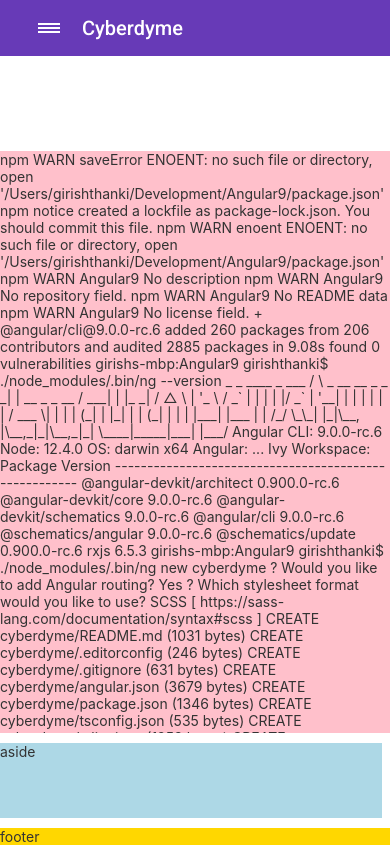
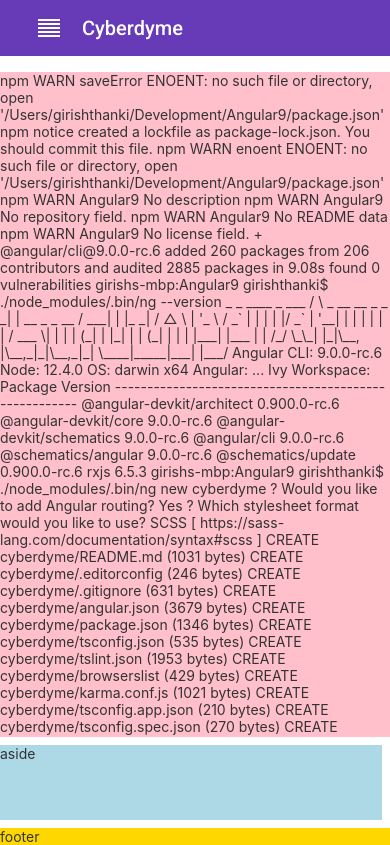
Before and after one commit to cyberdyme/cyberdyme, an Angular app: page / in a window 390 px wide. Built offline with nearby package versions, Linux system fonts and the light colour scheme.

Commit message:
Animate side nav

```diff
--- a/src/app/navigation/navigation.component.html
+++ b/src/app/navigation/navigation.component.html
@@ -1,55 +1,18 @@
-<!--
-<mat-toolbar style="z-index: 999;" color="primary">
-    <div (click)="toggleSideNav()" class="btn">
-        <div class="icon-bar" [@hamburguerX]="isHamburguer ? 'hamburguer' : 'topX'"></div>
-        <div class="icon-bar" [@hamburguerX]="isHamburguer ? 'hamburguer' : 'hide'"></div>
-        <div class="icon-bar" [@hamburguerX]="isHamburguer ? 'hamburguer' : 'bottomX'"></div>
-    </div>
-    <span>Cyberdyme</span>
-</mat-toolbar>
-
-<mat-sidenav-container class="sidenav-container">
-    <mat-sidenav #drawer class="sidenav" fixedInViewport [attr.role]="(isHandset$ | async) ? 'dialog' : 'navigation'" [mode]="(isHandset$ | async) ? 'over' : 'side'" [opened]="(isHandset$ | async) === false">
-        <div style="height: 64px; background-color: yellow;">
-
-        </div>
-        <mat-nav-list>
-            <a mat-list-item href="#">Link 2</a>
-            <a mat-list-item href="#">Link 3</a>
-            <a mat-list-item href="#">Link 4</a>
-        </mat-nav-list>
-    </mat-sidenav>
-    <mat-sidenav-content>
-        <router-outlet></router-outlet>
-    </mat-sidenav-content>
-</mat-sidenav-container>
--->
-
 <div class="container">
     <header>
         <mat-toolbar style="z-index: 999;" color="primary">
             <div (click)="toggleSideNav()" class="btn">
+                <div class="icon-bar" [@hamburguerX]="isHamburguer ? 'hamburguer' : 'hide'"></div>
                 <div class="icon-bar" [@hamburguerX]="isHamburguer ? 'hamburguer' : 'topX'"></div>
                 <div class="icon-bar" [@hamburguerX]="isHamburguer ? 'hamburguer' : 'hide'"></div>
                 <div class="icon-bar" [@hamburguerX]="isHamburguer ? 'hamburguer' : 'bottomX'"></div>
+                <div class="icon-bar" [@hamburguerX]="isHamburguer ? 'hamburguer' : 'hide'"></div>
             </div>
             <span>Cyberdyme</span>
         </mat-toolbar>
     </header>
 
-    <!--
-        <mat-sidenav #drawer class="sidenav" fixedInViewport [attr.role]="(isHandset$ | async) ? 'dialog' : 'navigation'" [mode]="(isHandset$ | async) ? 'over' : 'side'" [opened]="(isHandset$ | async) === false">
-            <div style="height: 64px; background-color: yellow;">
-
-            </div>
-            <mat-nav-list>
-                <a mat-list-item href="#">Link 2</a>
-                <a mat-list-item href="#">Link 3</a>
-                <a mat-list-item href="#">Link 4</a>
-            </mat-nav-list>
-        </mat-sidenav>
-        -->
-    <div *ngIf="showSideBar">
+    <div *ngIf="showSideBar" [@flyInOut]="sideBarState">
         <ul>
             <a mat-list-item href="#">Link 2</a>
             <a mat-list-item href="#">Link 3</a>
--- a/src/app/navigation/navigation.component.scss
+++ b/src/app/navigation/navigation.component.scss
@@ -16,7 +16,7 @@
     grid-template-areas: "header header header" "nav content side" "footer footer footer";
     grid-template-columns: minmax(0px, auto) 1fr 200px;
     grid-template-rows: auto 1fr auto;
-    grid-gap: 10px;
+    grid-gap: 8px;
     height: calc(100vh - 16px);
 }
 
@@ -50,6 +50,8 @@
     .container {
         grid-template-areas: "header" "nav" "content" "side" "footer";
         grid-template-columns: 1fr;
-        grid-template-rows: auto minmax(75px, auto) 1fr minmax(75px, auto) auto;
+        grid-gap: 0px;
+        grid-row-gap: 8px;
+        grid-template-rows: auto minmax(0px, auto) 1fr minmax(75px, auto) auto;
     }
 }
--- a/src/app/navigation/navigation.component.ts
+++ b/src/app/navigation/navigation.component.ts
@@ -10,6 +10,16 @@
   templateUrl: './navigation.component.html',
   styleUrls: ['./navigation.component.scss'],
   animations: [
+    trigger('flyInOut', [
+      state('in', style({ transform: 'translateX(0)' })),
+      transition('void => *', [
+        style({ transform: 'translateX(-100%)' }),
+        animate(300)
+      ]),
+      transition('* => void', [
+        animate(300, style({ transform: 'translateX(-100%)' }))
+      ])
+    ]),
     trigger('hamburguerX', [
       state('hamburguer', style({})),
       state('topX', style({
@@ -40,6 +50,7 @@
     );
 
   showSideBar = false;
+  sideBarState = '';
 
   constructor(private breakpointObserver: BreakpointObserver) {}
 
@@ -47,8 +58,7 @@
 
   toggleSideNav() {
     this.isHamburguer = !this.isHamburguer;
-    //this.sideNav.toggle();
-
     this.showSideBar = !this.showSideBar;
+    this.showSideBar ? this.sideBarState = '' : this.sideBarState = 'in';
   }
 }
```
